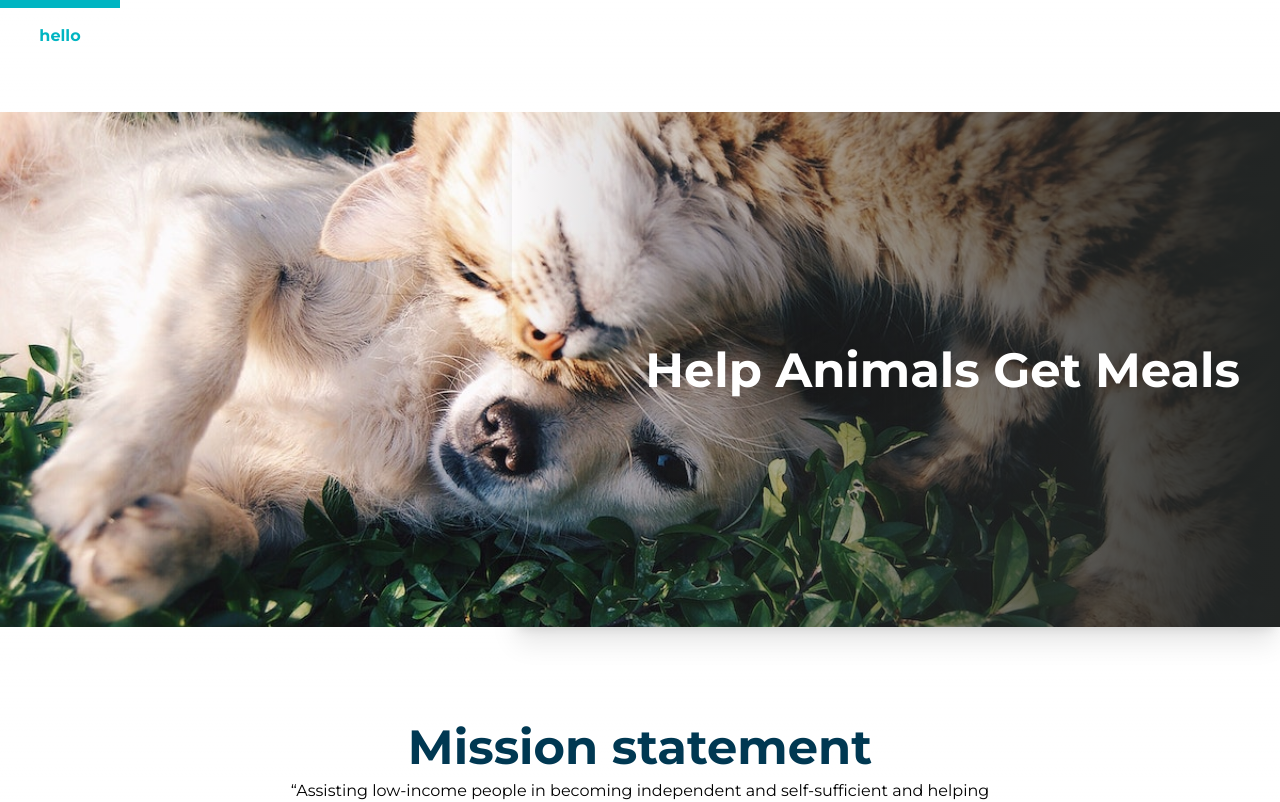
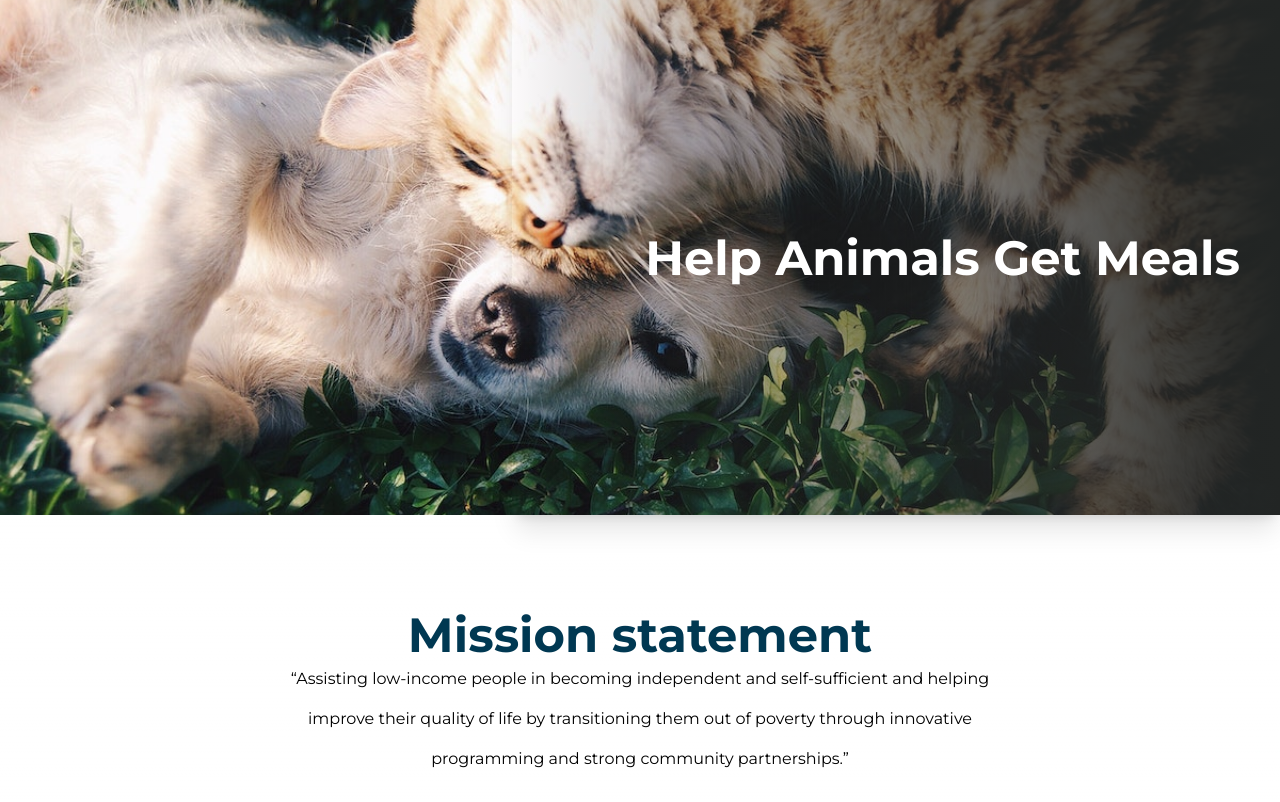
Before and after one commit to Hack4ImpactRutgers/CCA, a Next.js app in the folder frontend/: page / in a window 1280 px wide. Shown: the top 802 px of the page. Built offline with nearby package versions, Linux system fonts and the light colour scheme; a web font is replaced by a local one.

Commit message:
admin and vol buttons display diff login methods

```diff
--- a/frontend/src/app/page.tsx
+++ b/frontend/src/app/page.tsx
@@ -11,7 +11,6 @@ import LoginPage from "@/app/loginPage"
 export default function Home() {
   return (
     <div className="flex flex-col gap-14 leading-10">
-      <LoginButton text="hello" onClick={LoginPage} active={true}/>
       <section className="h-[515px] w-full relative">
         <Image
           src="/images/animals.jpeg"
```
